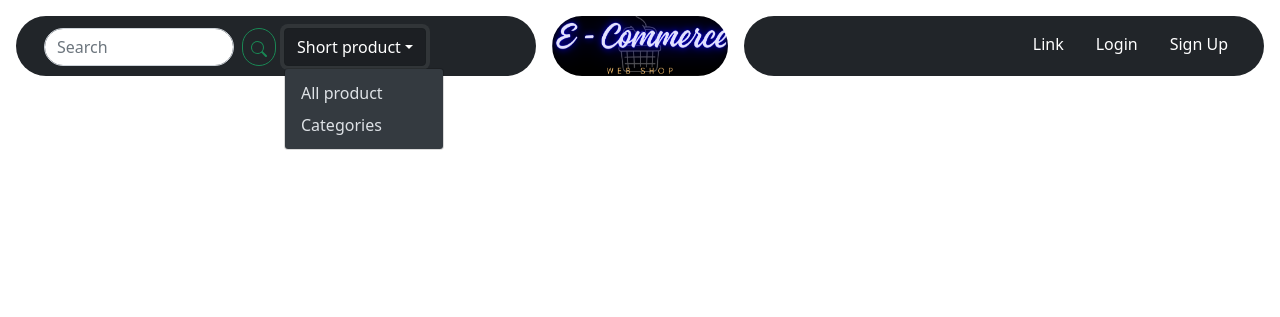
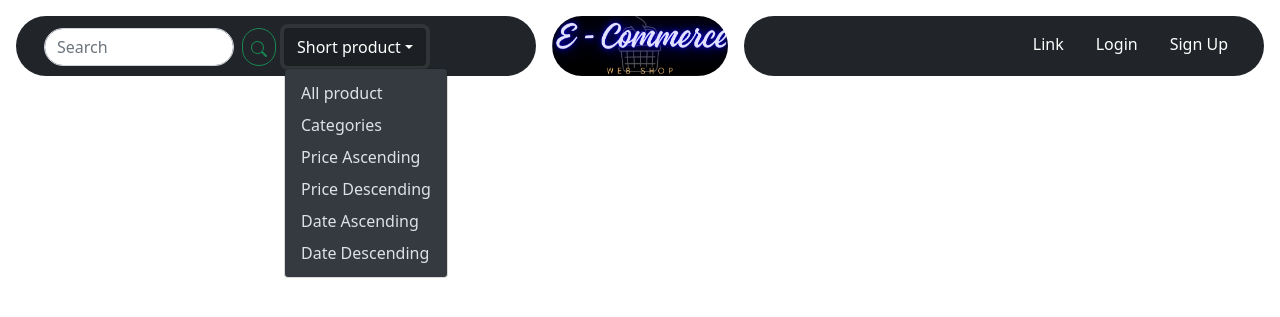
Before and after one commit to MiranTaslidza/django-e-commerce, a Django app: page /categories/ in a window 1280 px wide, after a click on "Short product". Shown: the top 317 px of the page. Run offline with Django 5.2, Linux system fonts and the light colour scheme; data that the repository does not hold is empty.

Commit message:
short price and date

```diff
--- a/products/views.py
+++ b/products/views.py
@@ -13,8 +13,23 @@ import random
 
 # PRIKAZ SVIH PROIZVODA
 def home(request):
+    sort = request.GET.get('sort')  # uzima ?sort iz URL-a
     products = Products.objects.filter(is_active=True)
-    return render(request, 'products/index.html', {'products': products})
+
+    if sort == 'price_asc':
+        products = products.order_by('price')
+    elif sort == 'price_desc':
+        products = products.order_by('-price')
+    elif sort == 'date_asc':
+        products = products.order_by('created_at')
+    elif sort == 'date_desc':
+        products = products.order_by('-created_at')
+
+    return render(request, 'products/index.html', {
+        'products': products,
+        'current_sort': sort,  # pošaljemo da znamo šta je aktivno u template-u
+    })
+
 
 
 
@@ -63,8 +78,24 @@ def subcategory_view(request, category_id):
 # prikaz proizvoda po subkategoriji
 def subcategory_products(request, subcategory_id):
     subcategory = get_object_or_404(SubCategory, id=subcategory_id)
+    sort = request.GET.get('sort')
     products = Products.objects.filter(subCategory=subcategory, is_active=True)
-    return render(request, 'products/subcategory_products.html', { 'subcategory': subcategory, 'products': products})
+
+    if sort == 'price_asc':
+        products = products.order_by('price')
+    elif sort == 'price_desc':
+        products = products.order_by('-price')
+    elif sort == 'date_asc':
+        products = products.order_by('created_at')
+    elif sort == 'date_desc':
+        products = products.order_by('-created_at')
+
+
+    return render(request, 'products/subcategory_products.html', {
+        'subcategory': subcategory,
+        'products': products,
+        'current_sort': sort,
+    })
 
 # dodavanje novog proizvoda
 def add_product_view(request):
--- a/templates/navbar.html
+++ b/templates/navbar.html
@@ -22,7 +22,10 @@
                     <ul class="dropdown-menu dropdown-menu-dark">
                             <li><a class="dropdown-item" href="{% url 'home' %}">All product</a></li>
                             <li><a class="dropdown-item" href="{% url 'categories' %}">Categories</a></li>
-
+                            <li><a class="dropdown-item"href="?sort=price_asc">Price Ascending</a></li>
+                            <li><a class="dropdown-item" href="?sort=price_desc">Price Descending</a></li>
+                            <li><a class="dropdown-item" href="?sort=date_asc">Date Ascending</a></li>
+                            <li><a class="dropdown-item" href="?sort=date_desc">Date Descending</a></li>
                         </ul>
                         </li>
                     </ul>
```
